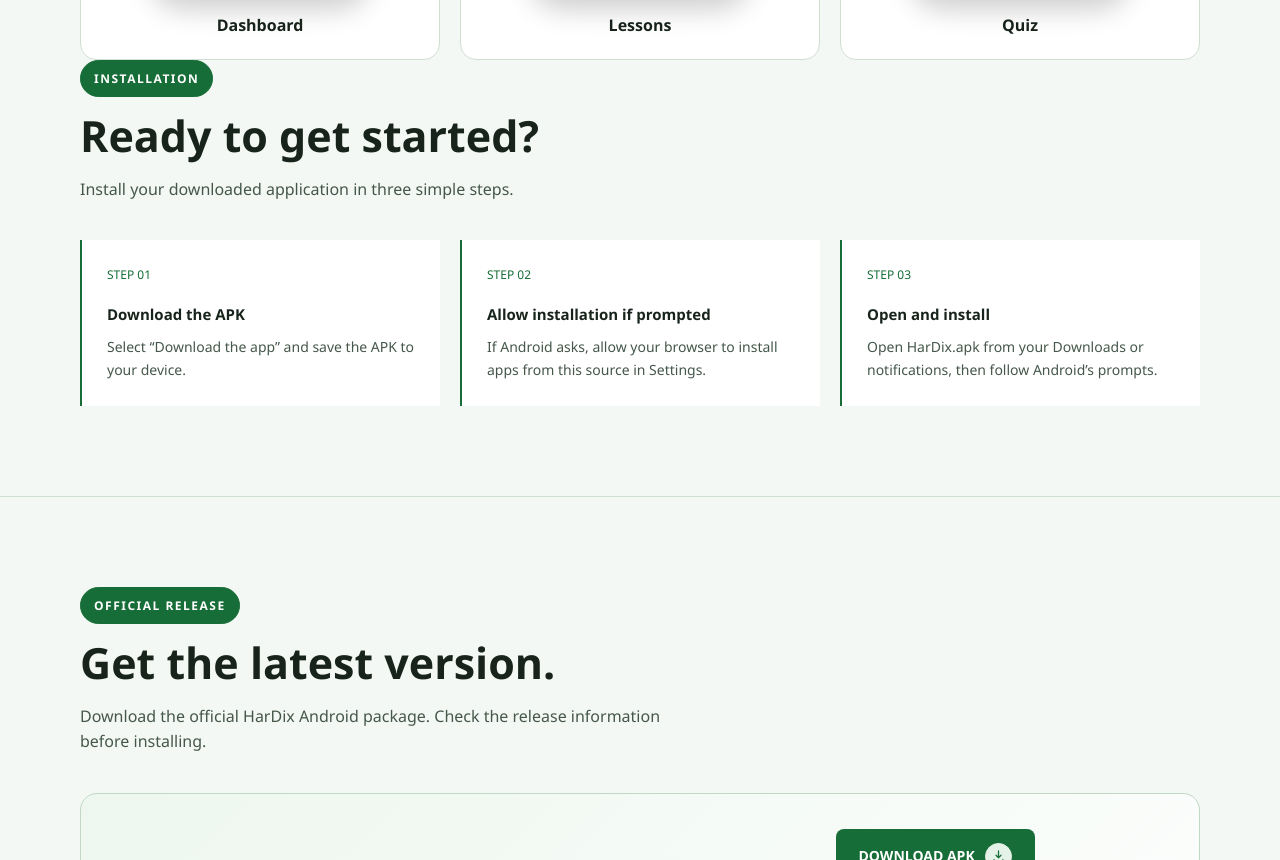
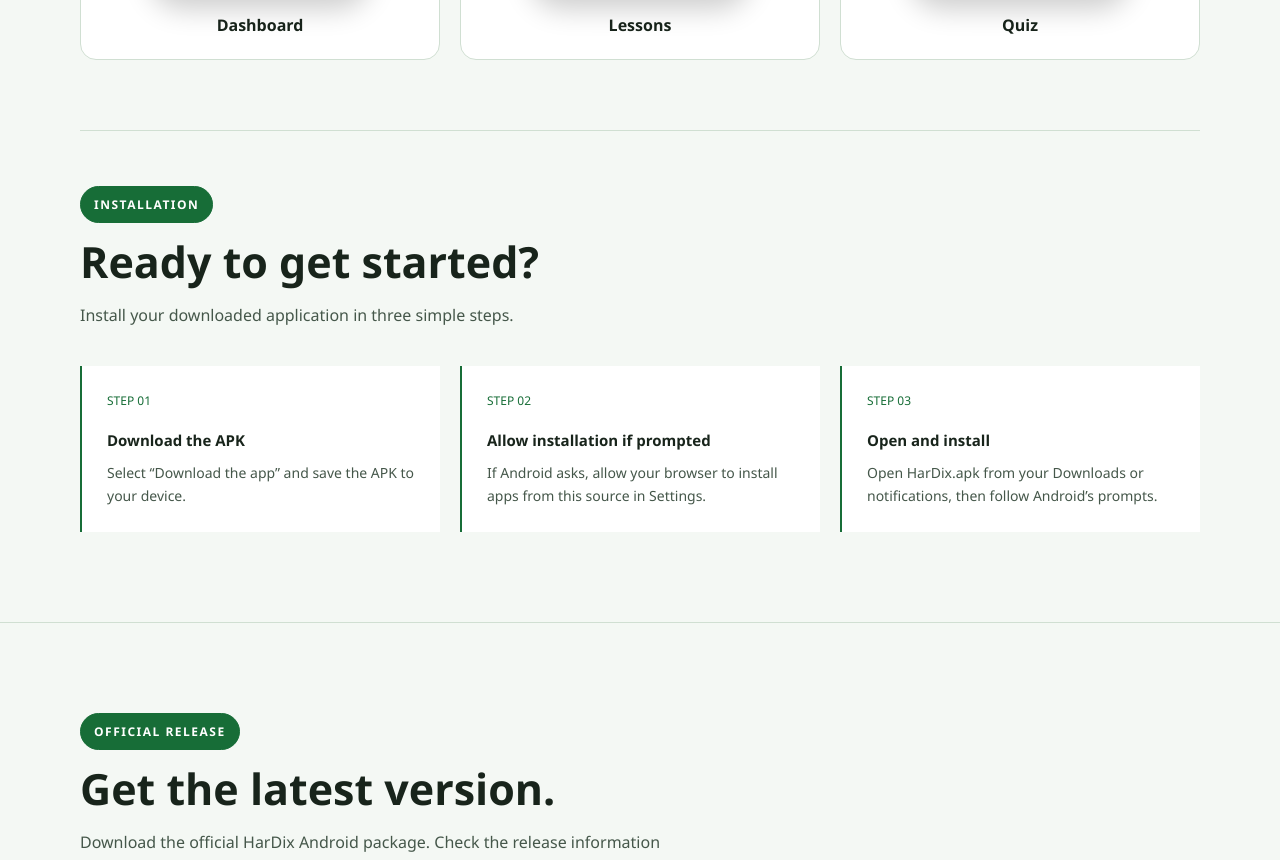
Before and after one commit to loledison/HarDix, a plain HTML site: page index.html in a window 1280 px wide. Shown: the part 1520-2380 px from the top of the page. Drawn offline with Linux system fonts and the light colour scheme.

Commit message:
Update styles.css

```diff
--- a/styles.css
+++ b/styles.css
@@ -592,6 +592,12 @@ section.content-section {
     text-align:center;
 }
 
+.installation-guide {
+    margin-top:70px;
+    padding-top:55px;
+    border-top:1px solid var(--border);
+}
+
 .phone-frame {
     position:relative;
     width:min(100%,220px);
```
